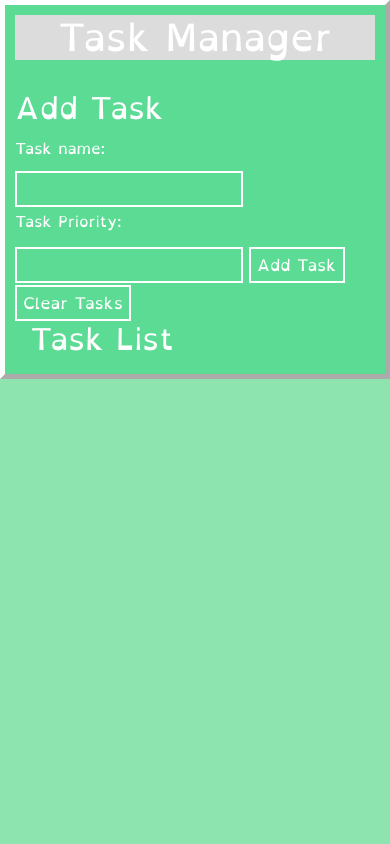
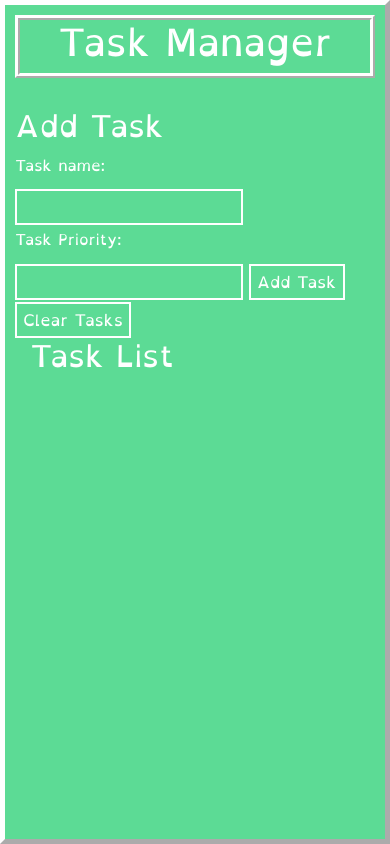
Before and after one commit to AnnieKia/TaskWeb, a plain HTML site: page index.html in a window 390 px wide. Drawn offline with nearby package versions, Linux system fonts and the light colour scheme.

Commit message:
final final commit

```diff
--- a/Styles/style.css
+++ b/Styles/style.css
@@ -66,12 +66,8 @@ font-size: 16px;
 
 @media (max-width: 785px){
 
-  .myHeader{
-    border: black;
-    background-color: Gainsboro;
-  }
   body{
-
+    min-height: 100vh;
   }
   *{
     color: black;
```
